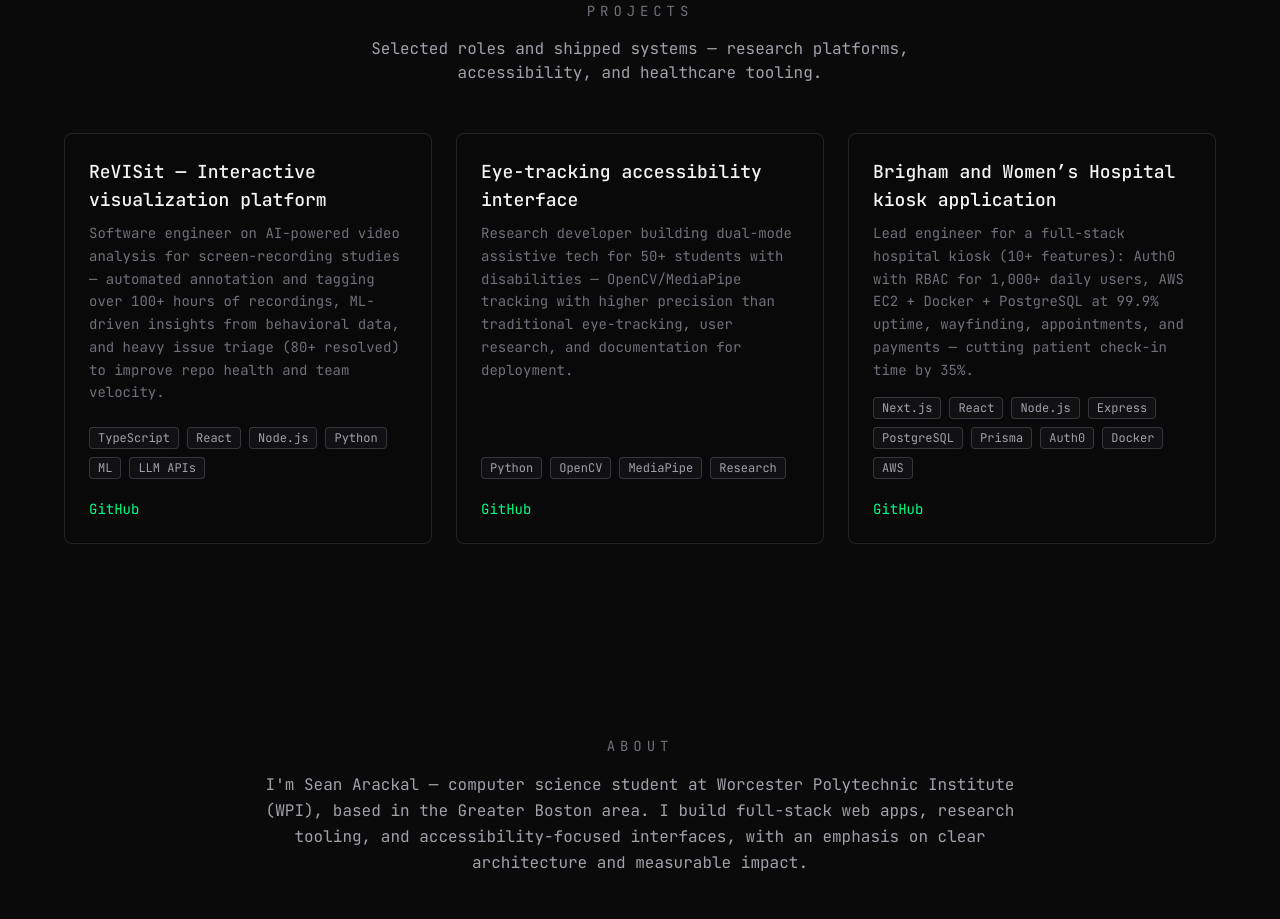
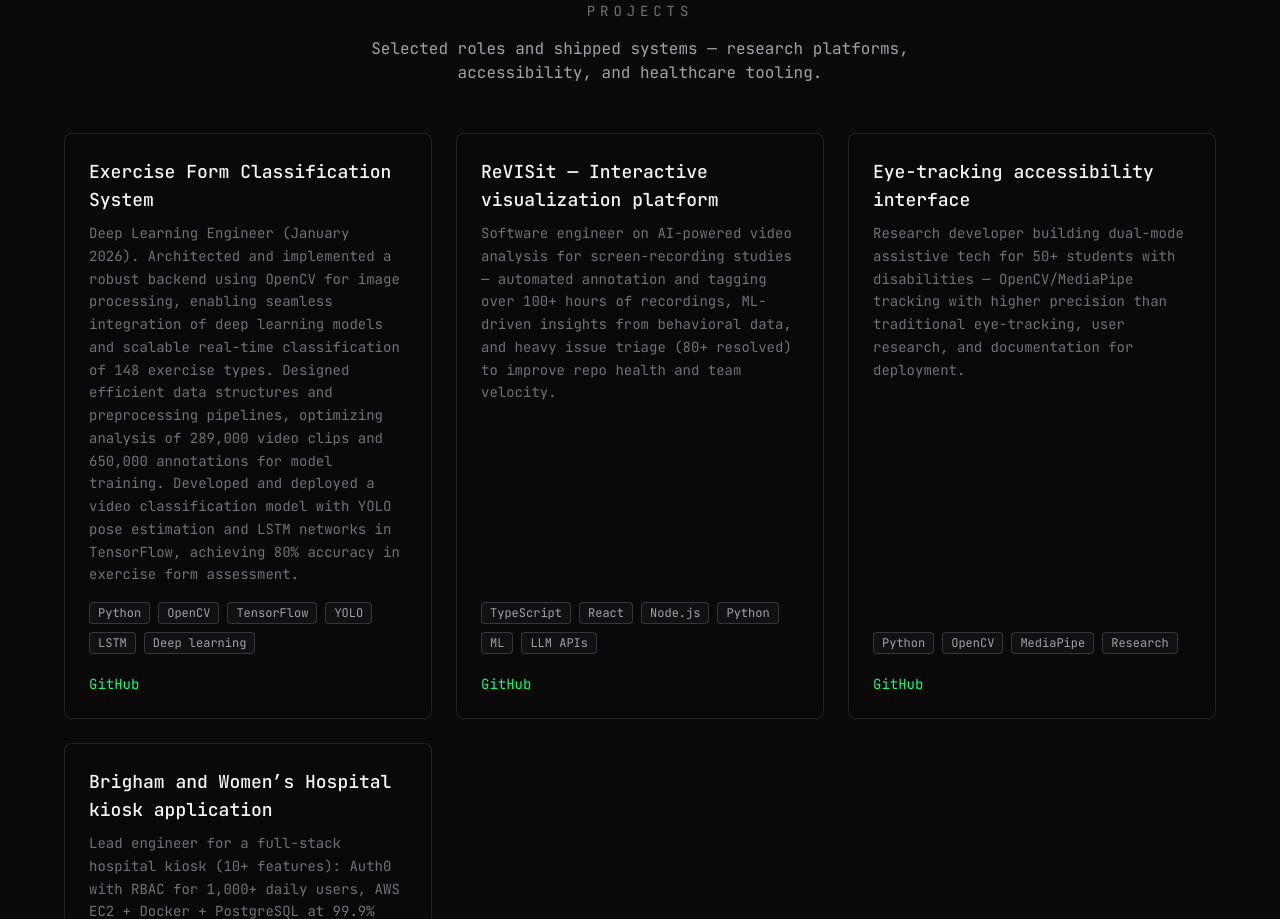
Before and after one commit to ScribleSean/scriblesean.github.io, a Next.js app: page / in a window 1280 px wide. Shown: the part 1600-2519 px from the top of the page. Built offline with nearby package versions, Linux system fonts and the light colour scheme; no server answers.

Commit message:
new project

```diff
--- a/data/projects.ts
+++ b/data/projects.ts
@@ -7,6 +7,20 @@ export interface Project {
 }
 
 export const projects: Project[] = [
+  {
+    name: "Exercise Form Classification System",
+    description:
+      "Deep Learning Engineer (January 2026). Architected and implemented a robust backend using OpenCV for image processing, enabling seamless integration of deep learning models and scalable real-time classification of 148 exercise types. Designed efficient data structures and preprocessing pipelines, optimizing analysis of 289,000 video clips and 650,000 annotations for model training. Developed and deployed a video classification model with YOLO pose estimation and LSTM networks in TensorFlow, achieving 80% accuracy in exercise form assessment.",
+    tech: [
+      "Python",
+      "OpenCV",
+      "TensorFlow",
+      "YOLO",
+      "LSTM",
+      "Deep learning",
+    ],
+    github: "https://github.com/ScribleSean",
+  },
   {
     name: "ReVISit — Interactive visualization platform",
     description:
--- a/data/skills.ts
+++ b/data/skills.ts
@@ -39,13 +39,17 @@ export const skills: Skill[] = [
     description:
       "Python for ML and tooling; Java, C/C++, and C# for coursework, systems, and application work.",
     proficiency: "proficient",
-    projects: ["ReVISit", "Eye-Tracking Accessibility Interface"],
+    projects: [
+      "Exercise Form Classification System",
+      "ReVISit",
+      "Eye-Tracking Accessibility Interface",
+    ],
   },
   {
     name: "AI / ML integrations",
     description:
-      "LLM integration with OpenAI, Anthropic, and Gemini APIs for intelligent features in research tooling.",
+      "LLM APIs (OpenAI, Anthropic, Gemini) for research tooling, plus deep learning and computer vision pipelines for video and pose-based models.",
     proficiency: "intermediate",
-    projects: ["ReVISit"],
+    projects: ["Exercise Form Classification System", "ReVISit"],
   },
 ];
```
Also changed, not shown: components/ContactSection.tsx (+15 -3 lines), 1 other file (tests, documents, lock files or other folders).
